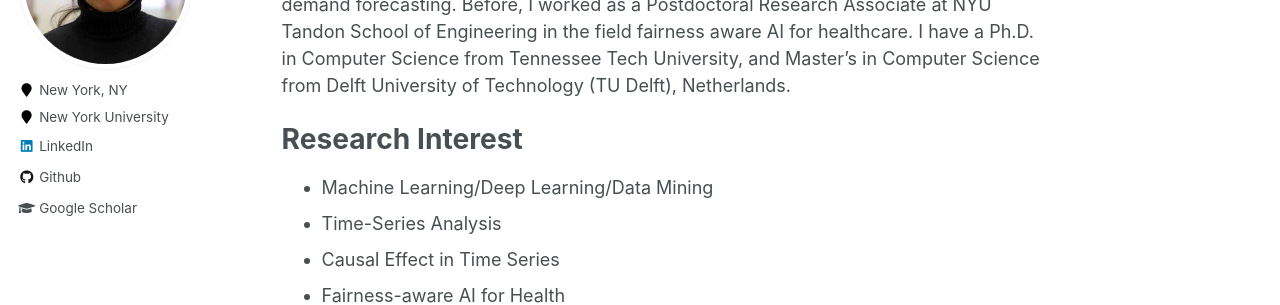
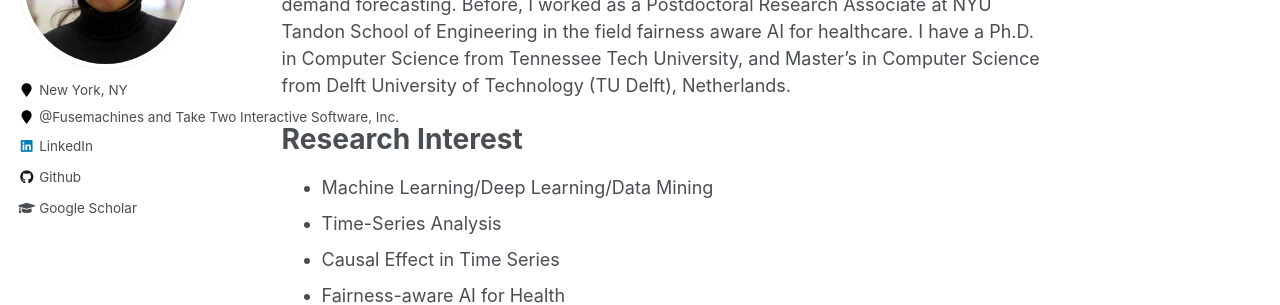
Before and after one commit to rsingh43/rsingh43.github.io, a Jekyll site: the page built from _pages/about.md, in a window 1280 px wide. Shown: the part 223-528 px from the top of the page. Built offline with Jekyll 4.4.1, drawn with Linux system fonts in a browser that asks for light colours.

Commit message:
Update _config.yml

```diff
--- a/_config.yml
+++ b/_config.yml
@@ -84,7 +84,7 @@ author:
   avatar           : "profile.jpg"
   bio              : #"Postdoctoral Research Associate, working on Temporal Pattern Mining and Fair Machine Learning Model for Healthcare"
   location         : "New York, NY"
-  employer         : "New York University"
+  employer         : "@Fusemachines and Take Two Interactive Software, Inc. "
   pubmed           :
   googlescholar    : "https://scholar.google.com/citations?user=ImCvGYcAAAAJ&hl=en"
   email            :
```
